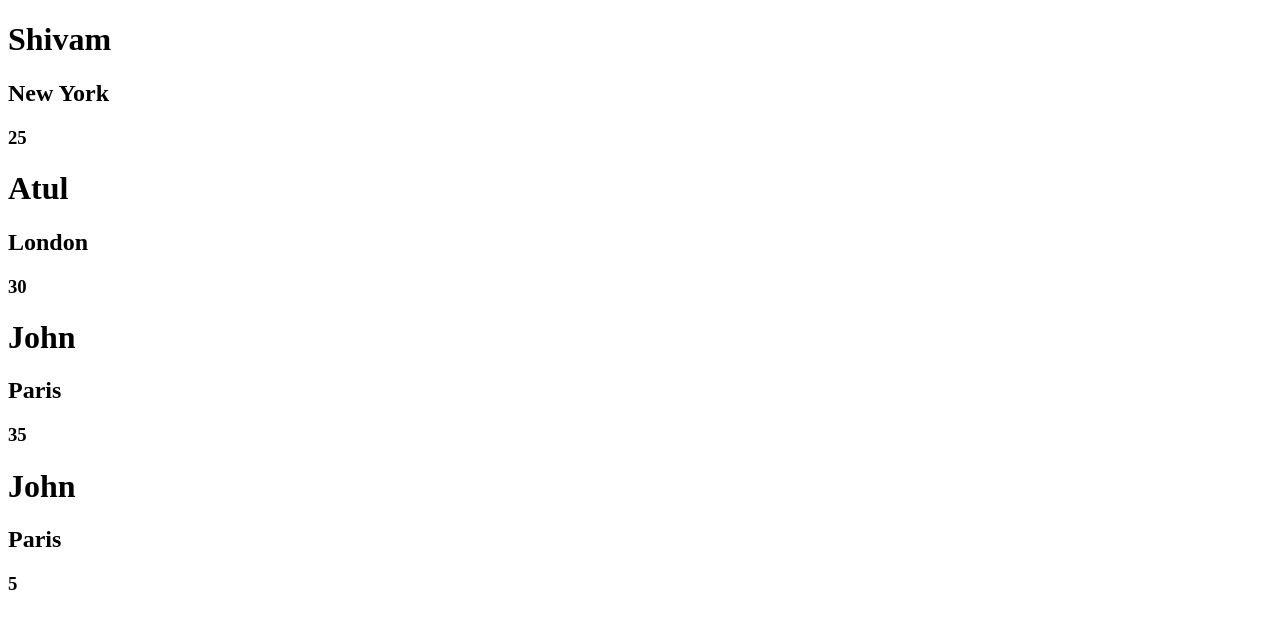
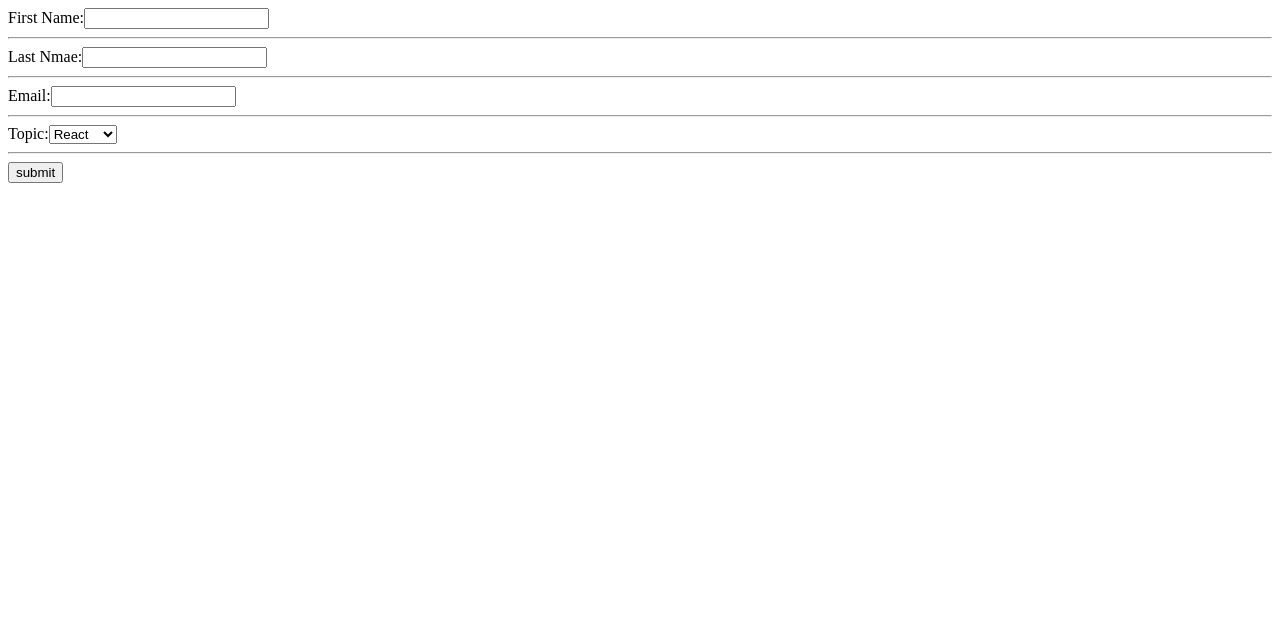
Before and after one commit to shivam-7Dev/reactBasics-ClassBased, a React (Vite) app: page / in a window 1280 px wide. Shown: the top 628 px of the page. Built offline with nearby package versions, Linux system fonts and the light colour scheme.

Commit message:
added the form component

```diff
--- a/src/App.jsx
+++ b/src/App.jsx
@@ -8,6 +8,7 @@ import FuctionClick from "./functional-componets/FuctionClick";
 import ClassClick from "./class-components/ClassClick";
 import EventBind from "./class-components/EventBind";
 import List from "./class-components/List";
+import Form from "./class-components/Form";
 
 function App() {
   //note=> props are immutable that is you can not change the value of props
@@ -23,7 +24,8 @@ function App() {
       {/* <FuctionClick /> */}
       {/* <ClassClick /> */}
       {/* <EventBind /> */}
-      <List />
+      {/* <List /> */}
+      <Form />
     </>
   );
 }
--- a/src/class-components/Form.jsx
+++ b/src/class-components/Form.jsx
@@ -1,7 +1,78 @@
 import React, { Component } from "react";
 
 export default class Form extends Component {
+  constructor(props) {
+    super(props);
+
+    this.state = {
+      fname: "",
+      lname: "",
+      email: "",
+      topic: "",
+    };
+  }
+
+  handleChange = (event) => {
+    const { value, id, name } = event.target;
+    console.log(name);
+    this.setState((prev) => ({
+      ...prev,
+      [name]: value,
+    }));
+  };
+
+  handleSubmit = (event) => {
+    event.preventDefault();
+    console.log(this.state);
+  };
+
   render() {
-    return <div></div>;
+    const { fname, lname, email, topic } = this.state;
+    return (
+      <div>
+        <form onSubmit={this.handleSubmit}>
+          <label htmlFor="fname">First Name:</label>
+          <input
+            id="fname"
+            name="fname"
+            type="text"
+            value={fname}
+            onChange={this.handleChange}
+          />
+          <hr />
+          <label htmlFor="lname">Last Nmae:</label>
+          <input
+            id="lname"
+            name="lname"
+            type="text"
+            value={lname}
+            onChange={this.handleChange}
+          />
+          <hr />
+          <label htmlFor="email">Email:</label>
+          <input
+            id="email"
+            name="email"
+            type="text"
+            value={email}
+            onChange={this.handleChange}
+          />
+          <hr />
+          <label htmlFor="email">Topic:</label>
+          <select
+            name="topic"
+            id="topic"
+            value={topic}
+            onChange={this.handleChange}
+          >
+            <option value="react">React</option>
+            <option value="angular">Angular</option>
+            <option value="view">View</option>
+          </select>
+          <hr />
+          <button type="submit">submit</button>
+        </form>
+      </div>
+    );
   }
 }
```
